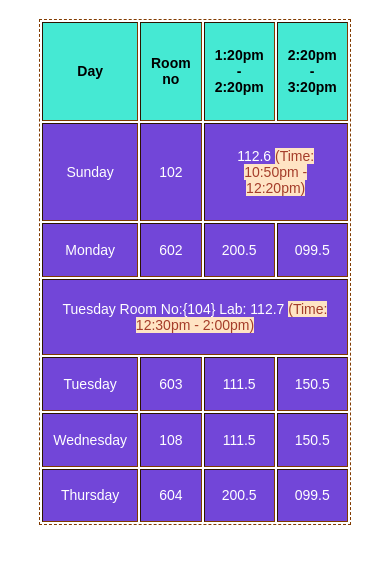
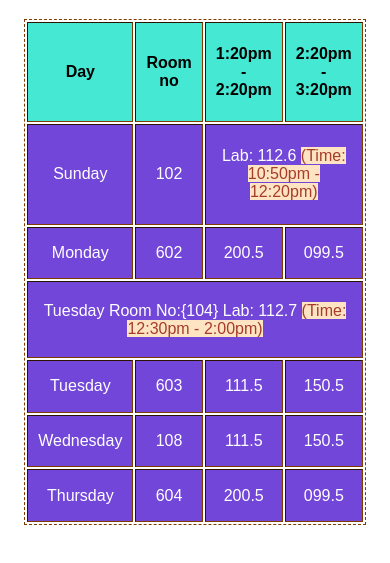
Before and after one commit to Minhaz131/ramadan-routine, a plain HTML site: page index.html in a window 390 px wide. Shown: the part 61-624 px from the top of the page. Drawn offline with Linux system fonts and the light colour scheme.

Commit message:
Update index.html

```diff
--- a/index.html
+++ b/index.html
@@ -35,7 +35,7 @@
         }
         @media only screen and (max-width: 600px) {
             table{
-                font-size: 14px;
+                font-size: 16px;
             }
         }
     </style>
@@ -52,7 +52,7 @@
         <tr>
             <td>Sunday</td>
             <td>102</td>
-            <td colspan="2">112.6 <span>(Time: 10:50pm - 12:20pm)</span></td>
+            <td colspan="2">Lab: 112.6 <span>(Time: 10:50pm - 12:20pm)</span></td>
         </tr>
         <tr>
             <td>Monday</td>
```
